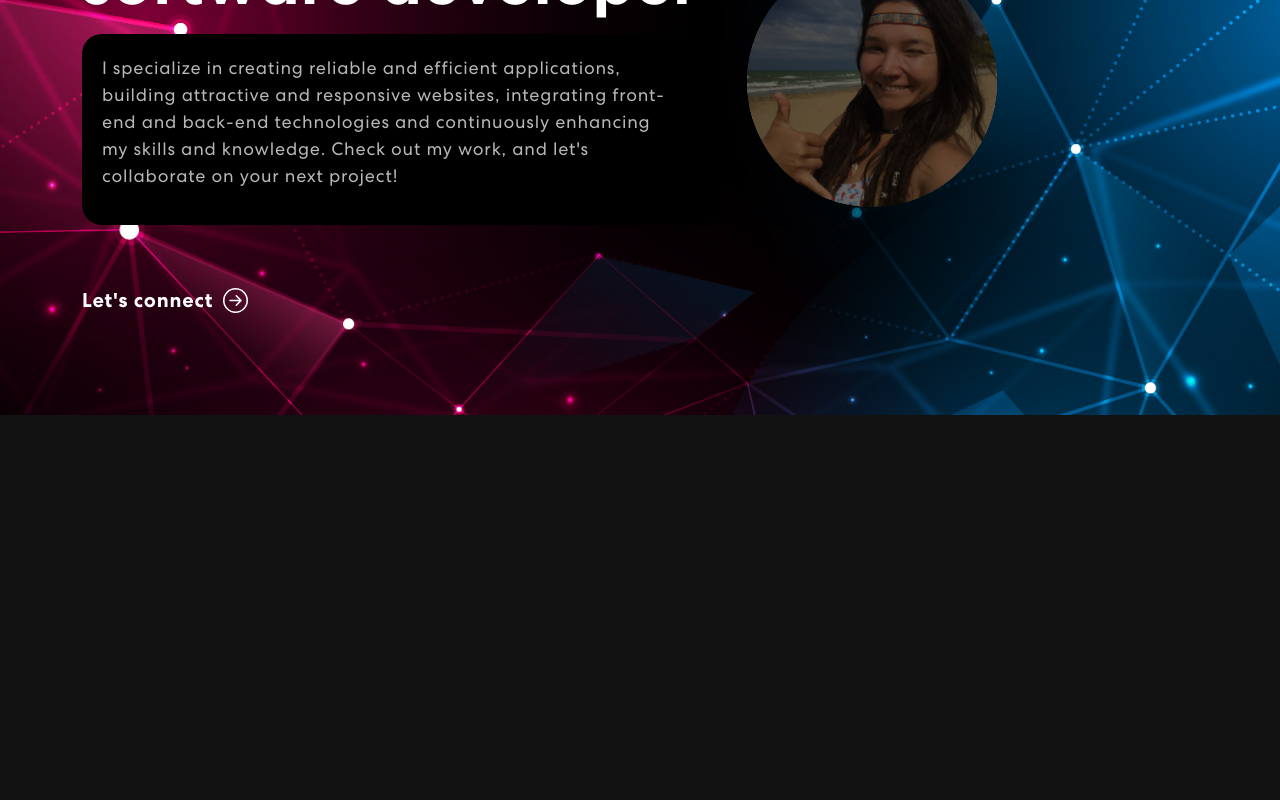
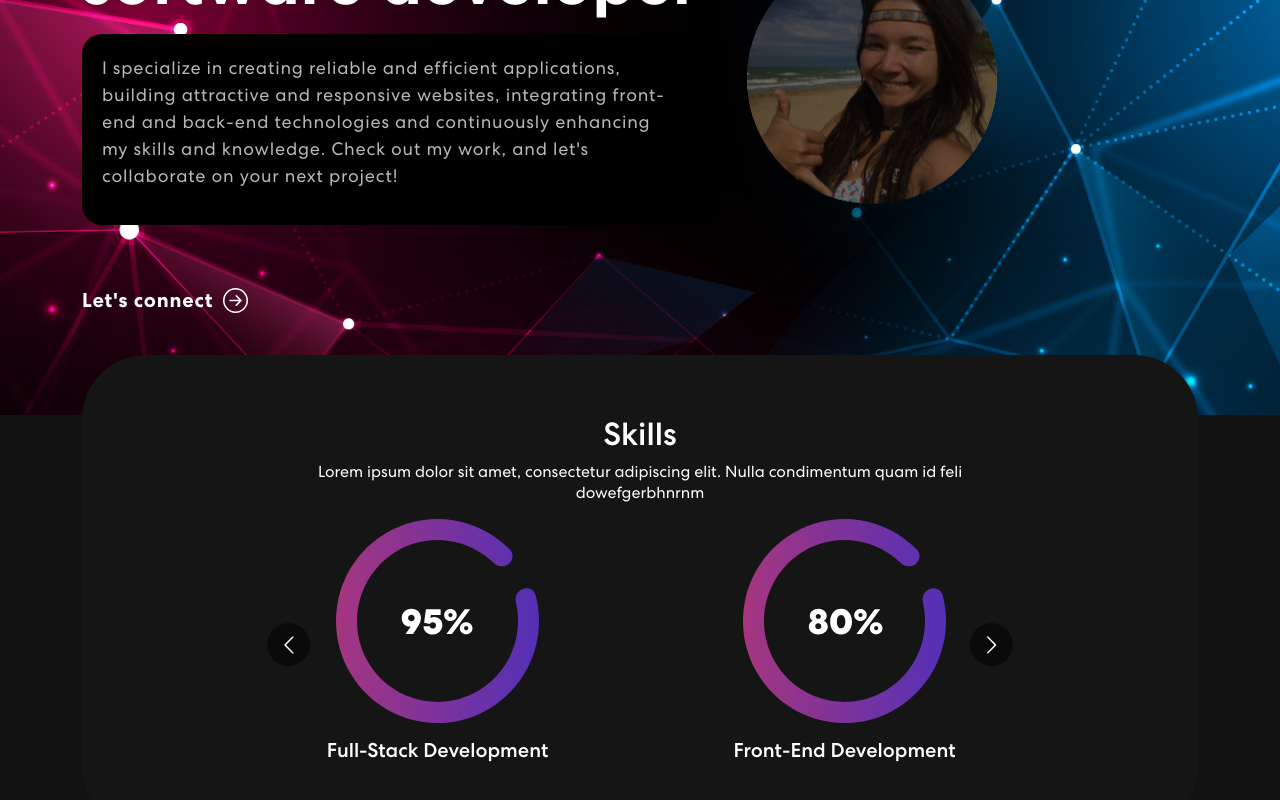
Before and after one commit to Karcoolka/personal-portfolio, a React (Create React App) app: page / in a window 1280 px wide. Shown: the part 400-1200 px from the top of the page. Before the commit the page ends 815 px from the top, so only its background shows below. Built offline with nearby package versions, Linux system fonts and the light colour scheme.

Commit message:
carousel with skills added

```diff
--- a/package.json
+++ b/package.json
@@ -11,6 +11,7 @@
     "react-bootstrap": "^2.10.2",
     "react-bootstrap-icons": "^1.11.4",
     "react-dom": "^18.3.1",
+    "react-multi-carousel": "^2.8.5",
     "react-scripts": "5.0.1",
     "web-vitals": "^2.1.4"
   },
--- a/src/App.js
+++ b/src/App.js
@@ -2,12 +2,14 @@
 import {NavBar} from "./components/NavBar";
 import 'bootstrap/dist/css/bootstrap.min.css';
 import {Banner} from "./components/Banner";
+import {Skills} from "./components/Skills";
 
 function App() {
   return (
     <div className="App">
         <NavBar/>
         <Banner/>
+        <Skills/>
     </div>
   );
 }
--- /dev/null
+++ b/src/components/Skills.js
@@ -0,0 +1,67 @@
+import Carousel from "react-multi-carousel";
+import "react-multi-carousel/lib/styles.css";
+import {Col, Container, Row} from "react-bootstrap";
+import meter1 from '../assets/img/meter1.svg';
+import meter2 from '../assets/img/meter2.svg';
+import meter3 from '../assets/img/meter3.svg';
+import colorSharp from '../assets/img/color-sharp.png';
+export const Skills = () => {
+    const responsive = {
+        superLargeDesktop: {
+            // the naming can be any, depends on you.
+            breakpoint: { max: 4000, min: 3000 },
+            items: 5
+        },
+        desktop: {
+            breakpoint: { max: 3000, min: 1024 },
+            items: 3
+        },
+        tablet: {
+            breakpoint: { max: 1024, min: 464 },
+            items: 2
+        },
+        mobile: {
+            breakpoint: { max: 464, min: 0 },
+            items: 1
+        }
+    };
+
+    return (
+        <selection className="skills" id="skills">
+            <Container>
+                <Row>
+                    <Col>
+                        <div className="skill-bx">
+                            <h2>Skills</h2>
+                            <p>Lorem ipsum dolor sit amet, consectetur adipiscing elit. Nulla condimentum quam id feli
+                            <br/>
+                                dowefgerbhnrnm
+                            </p>
+                            <Carousel responsive={responsive} infinite={true} className="skill-slider">
+                                <div className="item">
+                                    <img src={meter1} alt="Image" />
+                                    <h5>Full-Stack Development</h5>
+                                </div>
+                                <div className="item">
+                                    <img src={meter2} alt="Image" />
+                                    <h5>Front-End Development</h5>
+                                </div>
+                                <div className="item">
+                                    <img src={meter3} alt="Image" />
+                                    <h5>Back-End Development</h5>
+                                </div>
+                                <div className="item">
+                                    <img src={meter1} alt="Image" />
+                                    <h5>Mobile App Development</h5>
+                                </div>
+                            </Carousel>
+                            <img src={colorSharp} alt="Image" className="background-image-left" />
+                        </div>
+
+                    </Col>
+                </Row>
+            </Container>
+        </selection>
+
+    )
+}
```
Also changed, not shown: 1 other file (tests, documents, lock files or other folders).
